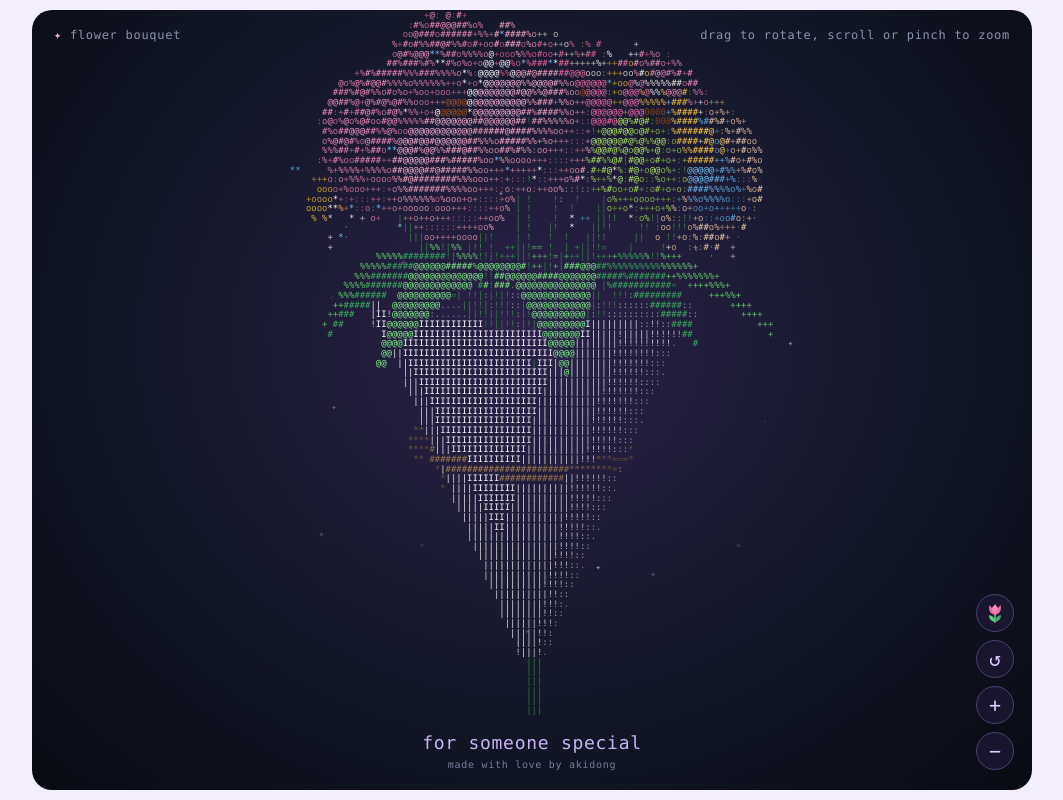
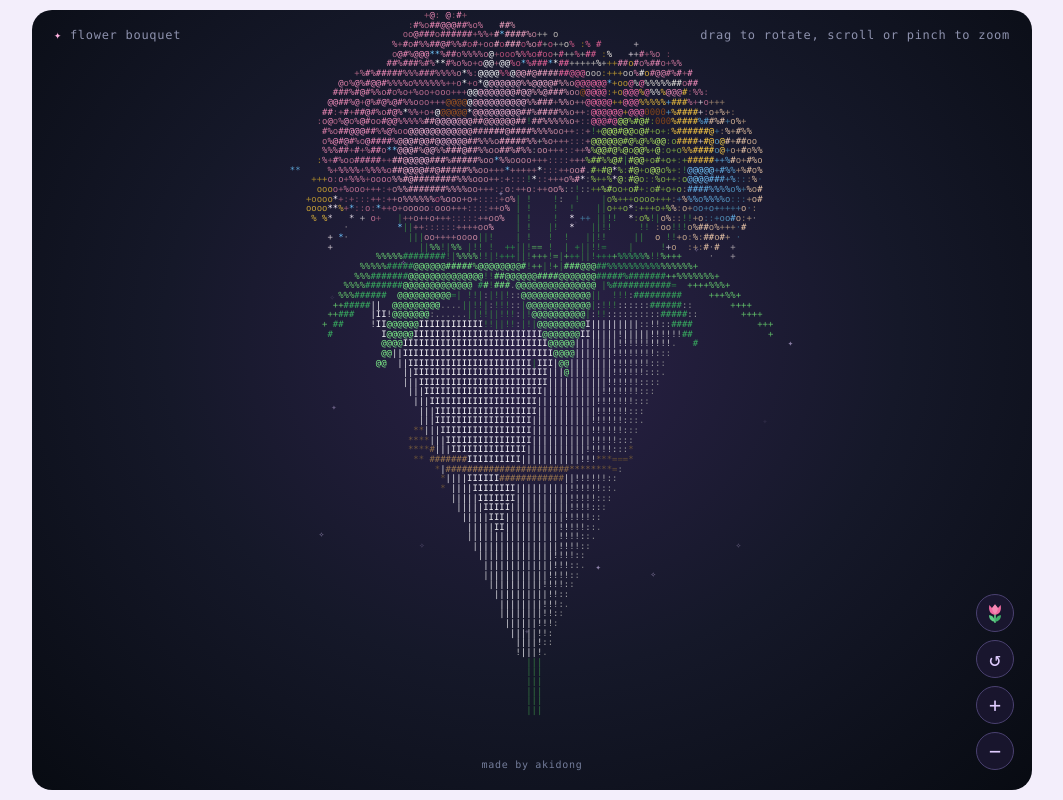
Before and after one commit to gunzaki/moshmosh, a plain HTML site: page index.html in a window 1280 px wide. Shown: the whole page, without its empty margins (108-1171 px from the left). Drawn offline with Linux system fonts and the light colour scheme.

Commit message:
Remove special message from footer
Removed the text 'for someone special' from the footer.

```diff
--- a/index.html
+++ b/index.html
@@ -227,9 +227,9 @@
       </div>
       <div id="zt"></div>
       <footer>
-        <span>for someone special</span>
+        <span></span>
         <small
-          >made with love by akidong<a
+          >made by akidong<a
             href="https://twitter.com/0x6f6f"
             target="_blank"
           ></a
```
